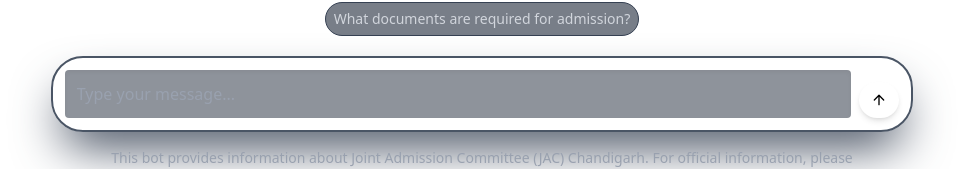
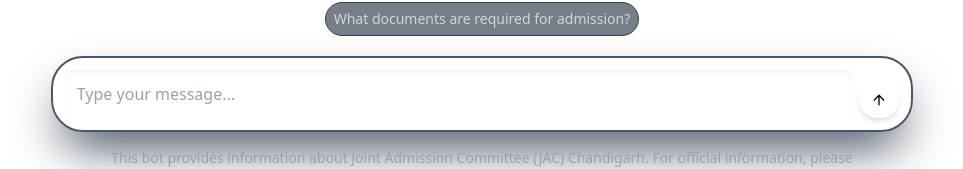
Before and after one commit to Amanbig/jac_chat_bot, a Next.js app: page / in a window 1280 px wide. Shown: the part 520-689 px from the top of the page, without its empty margins (158-1121 px from the left). Built offline with nearby package versions, Linux system fonts and the light colour scheme; no server answers.

Commit message:
added transparent background

```diff
--- a/src/components/app/userInputBar.tsx
+++ b/src/components/app/userInputBar.tsx
@@ -72,7 +72,7 @@ const UserInputBar: React.FC<UserInputBarProps> = ({ onSubmit, isLoading, showNo
             onKeyDown={handleKeyDown}
             placeholder="Type your message..."
             rows={1}
-            className="flex-1 p-2 sm:p-3 text-sm sm:text-base rounded focus:outline-none shadow-inner min-h-[40px] max-h-[200px] overflow-y-auto resize-none bg-gray-800/50 text-gray-100 placeholder-gray-400 transition-colors duration-200"
+            className="flex-1 p-2 sm:p-3 text-sm sm:text-base rounded focus:outline-none shadow-inner min-h-[40px] max-h-[200px] overflow-y-auto resize-none bg-transparent text-gray-100 placeholder-gray-400 transition-colors duration-200"
           />
           <Button
             type="submit"
```
